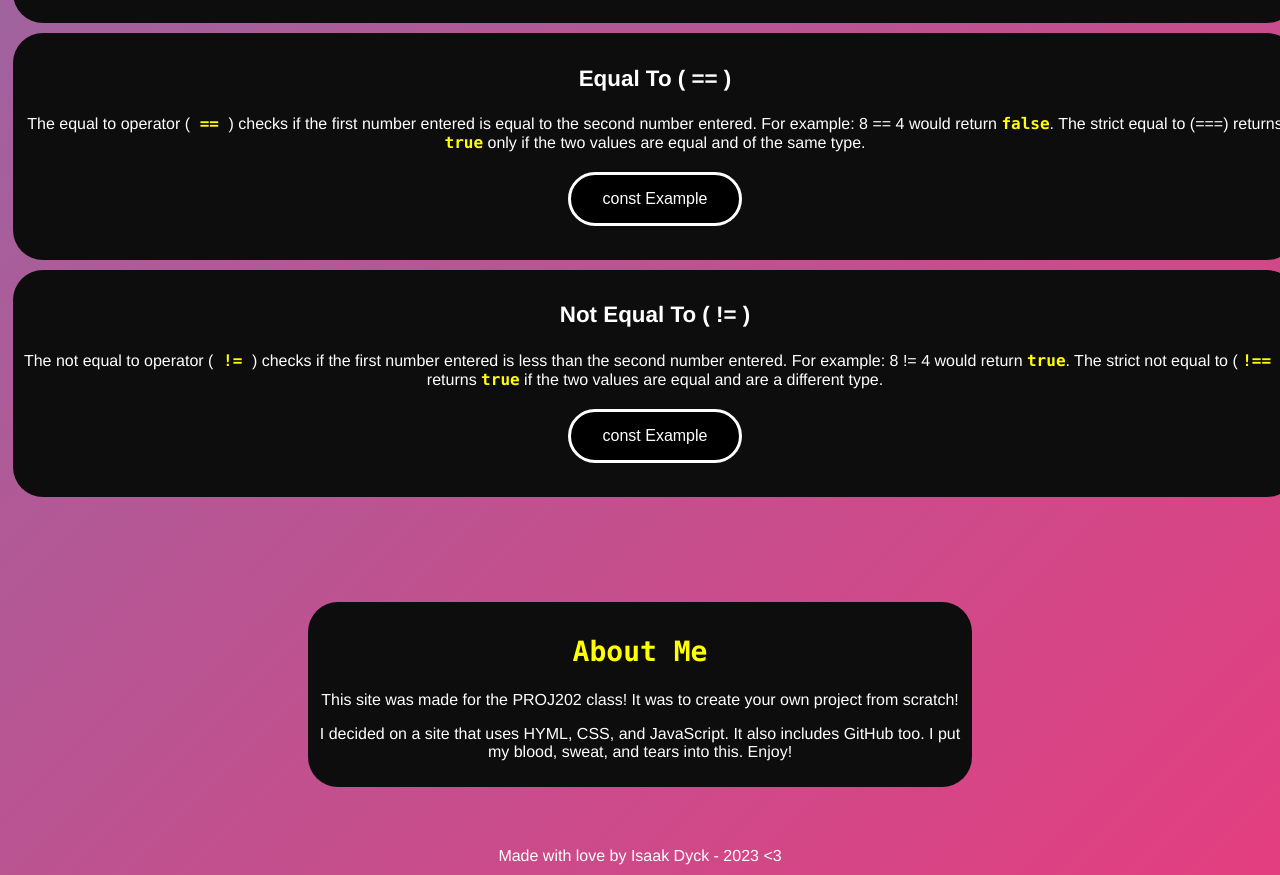
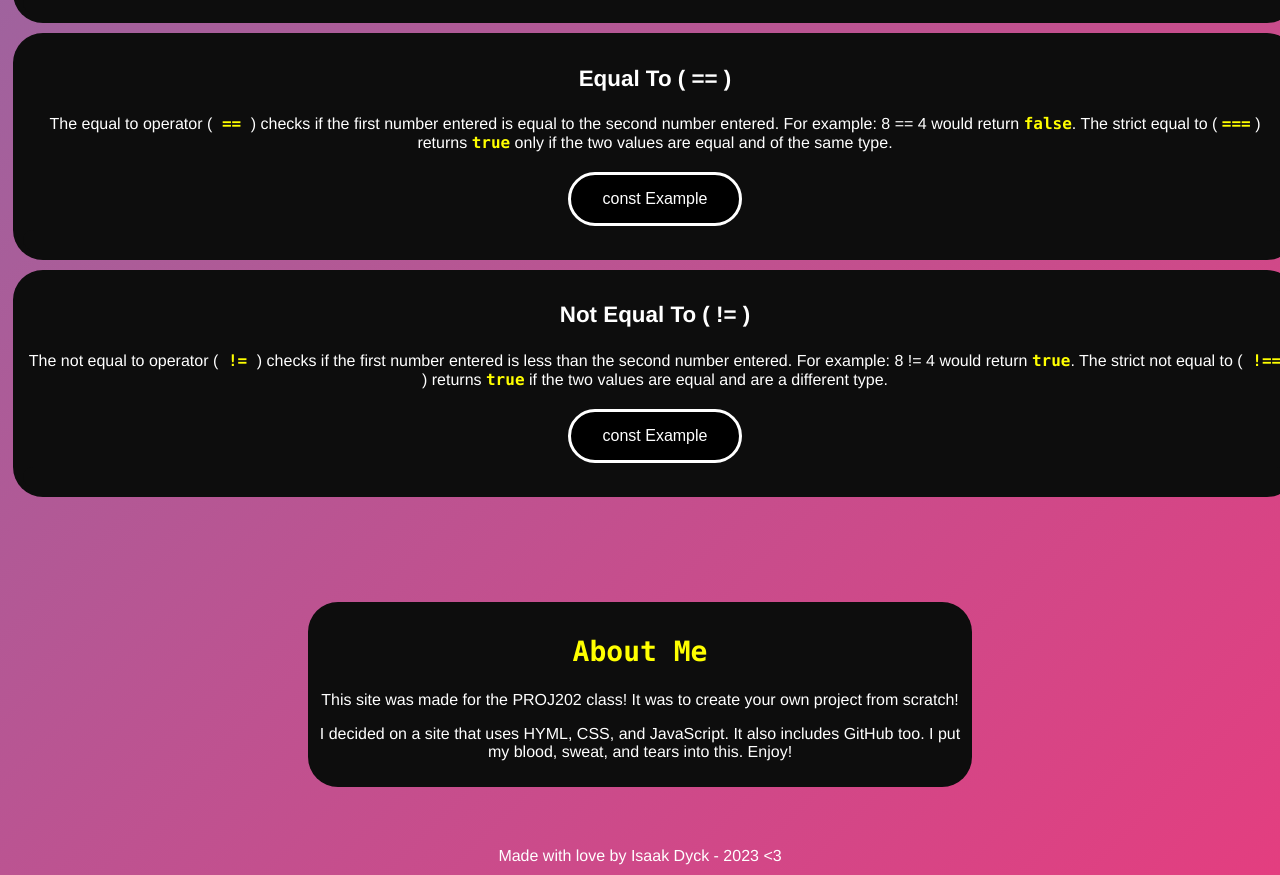
Before and after one commit to Isaak-pixel/jsTips, a plain HTML site: page index.html in a window 1280 px wide. Shown: the part 2877-3752 px from the top of the page. Drawn offline with Linux system fonts and the light colour scheme.

Commit message:
added the  === in the example to have strong styling

```diff
--- a/index.html
+++ b/index.html
@@ -110,7 +110,7 @@
       <div id="column">
         <h3> Equal To ( == ) </h3>
         <p>The equal to operator (<strong> == </strong>) checks if the first number entered is equal to the second number entered. For example: 8 == 4 would return <strong>false</strong>.
-        The strict equal to (===) returns <strong>true</strong> only if the two values are equal and of the same type.</p>
+        The strict equal to ( <strong>===</strong> ) returns <strong>true</strong> only if the two values are equal and of the same type.</p>
         <button type="button" class="button" onclick="etExample()">const Example</button>
         <div id="etOutput"></div>
       </div>
@@ -118,7 +118,7 @@
       <div id="column">
         <h3> Not Equal To ( != ) </h3>
         <p>The not equal to operator (<strong> != </strong>) checks if the first number entered is less than the second number entered. For example: 8 != 4 would return <strong>true</strong>.
-        The strict not equal to ( <strong>!== </strong>) returns <strong>true</strong>  if the two values are equal and are a different type.</p>
+        The strict not equal to (<strong> !== </strong>) returns <strong>true</strong>  if the two values are equal and are a different type.</p>
         <button type="button" class="button" onclick="netExample()">const Example</button>
         <div id="netOutput"></div>
       </div>
```
